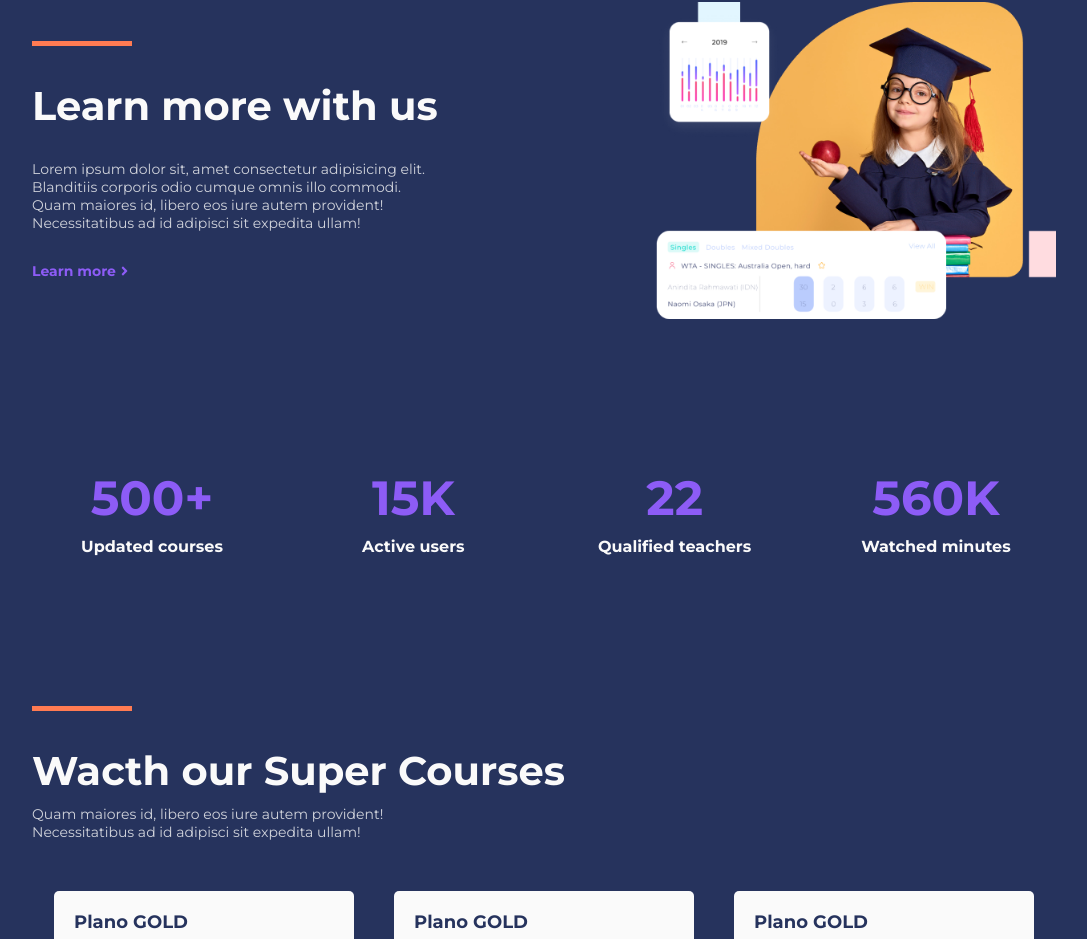
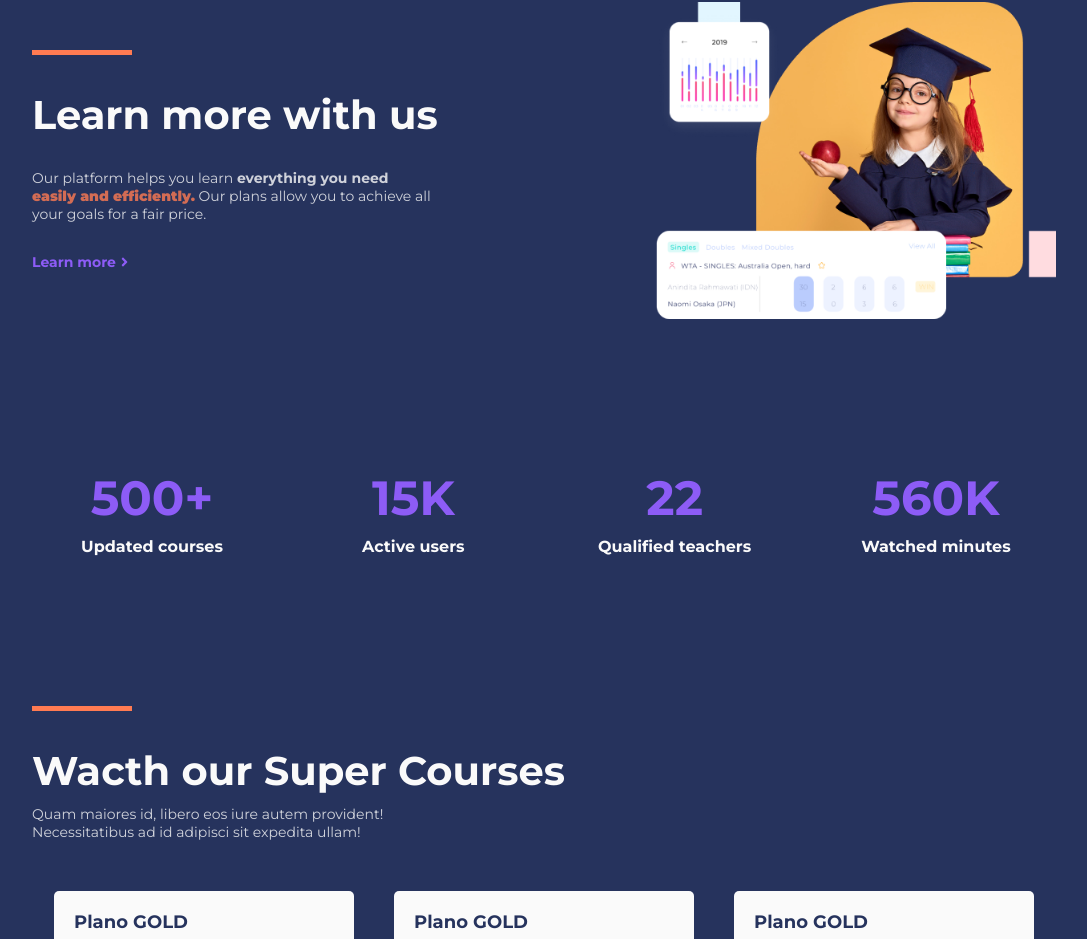
Before and after one commit to pedrohhcunha/supercourses, a Next.js app: page / in a window 1280 px wide. Shown: the part 808-1747 px from the top of the page, without its empty margins (96-1183 px from the left). Built offline with nearby package versions, Linux system fonts and the light colour scheme.

Commit message:
Added string effect in text of learn more

```diff
--- a/components/LearnMore/component.jsx
+++ b/components/LearnMore/component.jsx
@@ -10,7 +10,9 @@ export default function LearnMore(props){
         <section className={styles.section}>
             <div className={styles.leftArea}>
                 <h2 className={styles.title}>Learn more with us</h2>
-                <p className={styles.paragraph}>Lorem ipsum dolor sit, amet consectetur adipisicing elit. Blanditiis corporis odio cumque omnis illo commodi. Quam maiores id, libero eos iure autem provident! Necessitatibus ad id adipisci sit expedita ullam!</p>
+                <p className={styles.paragraph}>
+                    Our platform helps you learn <strong>everything you need <strong>easily and efficiently.</strong></strong>  Our plans allow you to achieve all your goals for a fair price.
+                </p>
                 <Link href="https://google.com/" target="_blank">
                     <a className={styles.link}>
                         <span>Learn more</span>
--- a/components/LearnMore/styles.module.scss
+++ b/components/LearnMore/styles.module.scss
@@ -32,6 +32,15 @@
             font-size: 14px;
             color: var(--white);
             opacity: .8;
+
+            strong{
+                font-weight: 700;
+
+                strong{
+                    font-weight: 900;
+                    color: var(--orange);
+                }
+            }
         }
 
         .link{
```
